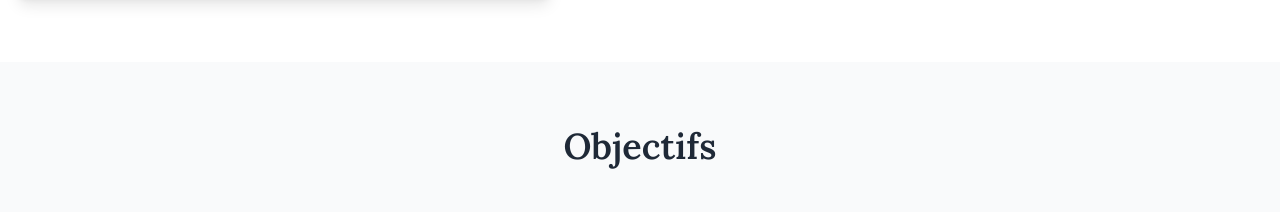
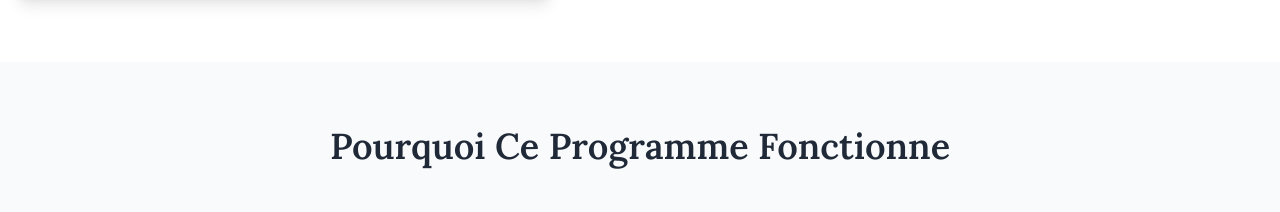
Before and after one commit to successproductions/hotel-thalasso-landing, a Next.js app: page /en/evasion-holistique-3-jours in a window 1280 px wide. Shown: the part 6542-6754 px from the top of the page. Built offline with nearby package versions, Linux system fonts and the light colour scheme; grey boxes are pictures that could not be loaded.

Commit message:
fix: update section title in ObjectivesSection component for clarity and relevance

```diff
--- a/src/components/ObjectivesSection.tsx
+++ b/src/components/ObjectivesSection.tsx
@@ -23,7 +23,7 @@ export function ObjectivesSection() {
     <section id="objectifs" className="py-16 bg-gray-50">
       {/* Section Title */}
       <h2 className="text-4xl font-semibold text-gray-800 text-center mb-12">
-        Objectifs
+      Pourquoi Ce Programme Fonctionne
       </h2>
 
       {/* Cards Container */}
```
